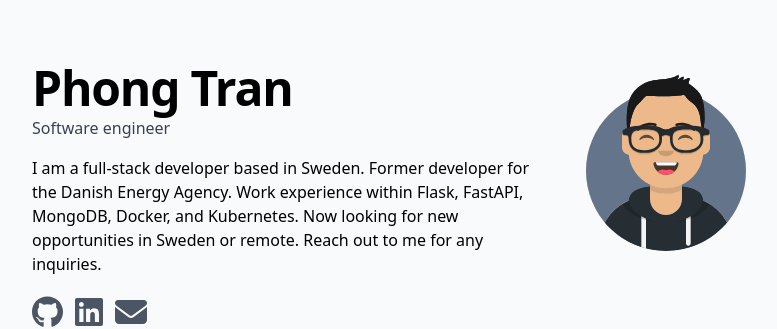
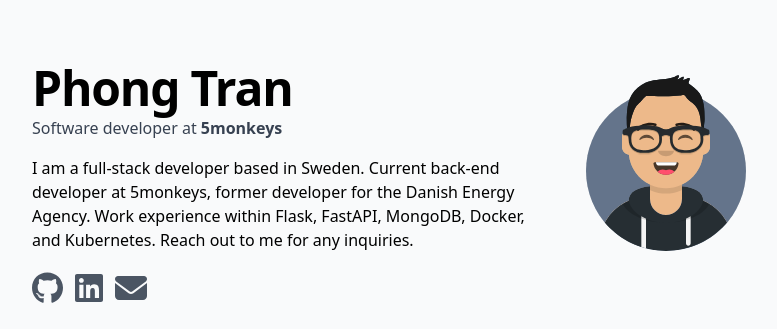
Before and after one commit to phongse/phong.se, a Next.js app: page / in a window 1280 px wide. Shown: the top 329 px of the page, without its empty margins (244-1021 px from the left). Built offline with nearby package versions, Linux system fonts and the light colour scheme.

Commit message:
Developer at 5monkeys

```diff
--- a/components/About/About.tsx
+++ b/components/About/About.tsx
@@ -1,5 +1,5 @@
 import React from "react";
-import Image from "next/future/image";
+import Image from "next/image";
 import { FontAwesomeIcon } from "@fortawesome/react-fontawesome";
 import { faEnvelope } from "@fortawesome/free-solid-svg-icons";
 import { faGithub, faLinkedin } from "@fortawesome/free-brands-svg-icons";
@@ -40,12 +40,15 @@ const About = (props: Props) => {
           <h1 className="font-bold text-3xl md:text-5xl tracking-tight mb-1 text-black">
             Phong Tran
           </h1>
-          <h2 className="text-gray-700 mb-4">Software engineer</h2>
+          <h2 className="text-gray-700 mb-4">
+            Software developer at{" "}
+            <span className="font-semibold">5monkeys</span>
+          </h2>
           <p className="leading-normal">
-            I am a full-stack developer based in Sweden. Former developer for
-            the Danish Energy Agency. Work experience within Flask, FastAPI,
-            MongoDB, Docker, and Kubernetes. Now looking for new opportunities
-            in Sweden or remote. Reach out to me for any inquiries.
+            I am a full-stack developer based in Sweden. Current back-end
+            developer at 5monkeys, former developer for the Danish Energy
+            Agency. Work experience within Flask, FastAPI, MongoDB, Docker, and
+            Kubernetes. Reach out to me for any inquiries.
           </p>
           <div className="flex items-start space-x-3 pt-5 pb-5">
             <a href="https://github.com/phongse">
```
